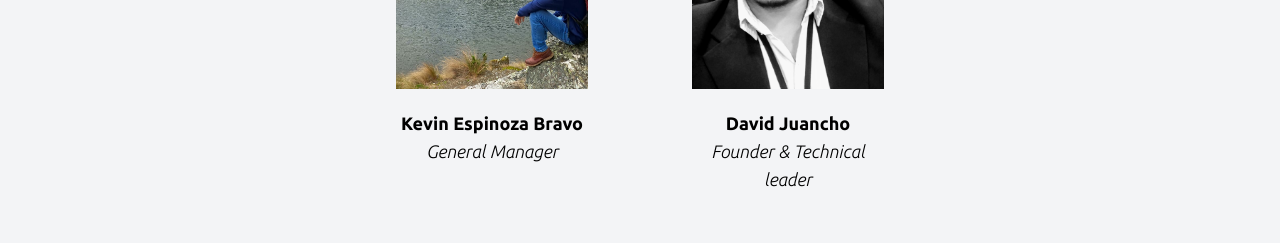
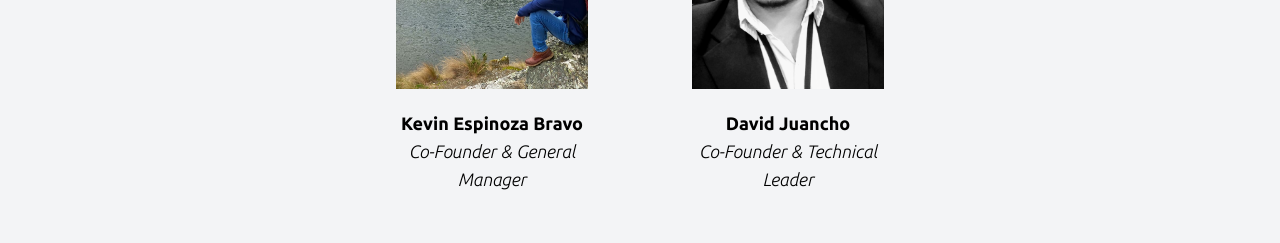
Before and after one commit to wasi-lat/tingotech, a Next.js app: page / in a window 1280 px wide. Shown: the part 5540-5783 px from the top of the page. Built offline with nearby package versions, Linux system fonts and the light colour scheme.

Commit message:
STYLE: adding titles by people

```diff
--- a/pages/index.js
+++ b/pages/index.js
@@ -535,7 +535,7 @@ export default function Home() {
                   Kevin Espinoza Bravo
                 </p>
                 <p className="font-light text-lg italic text-center">
-                  General Manager
+                  Co-Founder & General Manager
                 </p>
               </a>
             </Link>
@@ -552,7 +552,7 @@ export default function Home() {
                   David Juancho
                 </p>
                 <p className="font-light text-lg italic text-center">
-                  Founder & Technical leader
+                  Co-Founder & Technical Leader
                 </p>
               </a>
             </Link>
```
